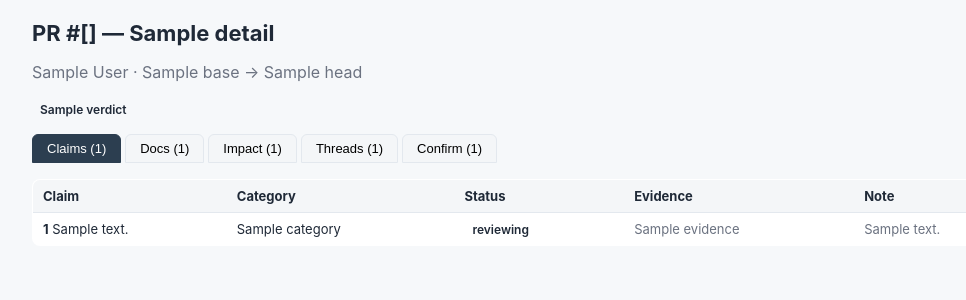
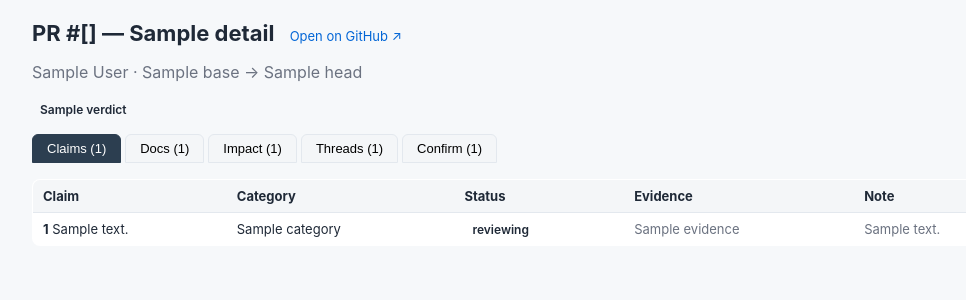
Before and after one commit to letruong272/deepseek-harness-pr-review, a FastAPI app: template web/templates/pr.html in a window 1280 px wide. Shown: the part 40-340 px from the top of the page, without its empty margins (108-1074 px from the left). Run offline with FastAPI, Linux system fonts and the light colour scheme; the template is opened without the code that fills it: most values are stand-ins (such as "Sample title", 1, 10 or a date in 2020).

Commit message:
feat: open PR on GitHub button on PR detail page

```diff
--- a/web/static/style.css
+++ b/web/static/style.css
@@ -66,3 +66,6 @@
 .review-log { background: #1a2733; color: #dbeafe; padding: 14px; border-radius: 8px;
               overflow-x: auto; font-size: 12px; max-height: 400px; overflow-y: auto;
               white-space: pre-wrap; word-break: break-word; }
+.gh-link { font-size: 13px; font-weight: 400; color: #0366d6;
+           text-decoration: none; margin-left: 10px; }
+.gh-link:hover { text-decoration: underline; }
--- a/web/templates/pr.html
+++ b/web/templates/pr.html
@@ -4,7 +4,9 @@
 {% endblock %}
 {% block content %}
 {% if not_reviewed %}
-<h1>PR #{{ pr_info.pr }} — {{ pr_info.title }}</h1>
+<h1>PR #{{ pr_info.pr }} — {{ pr_info.title }}
+  <a class="gh-link" target="_blank" rel="noopener"
+     href="https://github.com/{{ repo_owner }}/{{ repo_name }}/pull/{{ pr_info.pr }}">Open on GitHub ↗</a></h1>
 <p class="muted">{{ pr_info.author }} · {{ pr_info.base }} → {{ pr_info.head }}</p>
 <div class="config-block">
   <h2>Not reviewed yet</h2>
@@ -19,7 +21,9 @@
   <pre id="review-log" class="review-log">loading…</pre>
 </div>
 {% else %}
-<h1>PR #{{ detail.pr.pr }} — {{ detail.title }}</h1>
+<h1>PR #{{ detail.pr.pr }} — {{ detail.title }}
+  <a class="gh-link" target="_blank" rel="noopener"
+     href="https://github.com/{{ repo_owner }}/{{ repo_name }}/pull/{{ detail.pr.pr }}">Open on GitHub ↗</a></h1>
 <p class="muted">{{ detail.pr.author }} · {{ detail.pr.base }} → {{ detail.pr.head }}</p>
 <span class="verdict v-{{ detail.pr.verdict|lower }}">{{ detail.pr.verdict }}</span>
 
```
